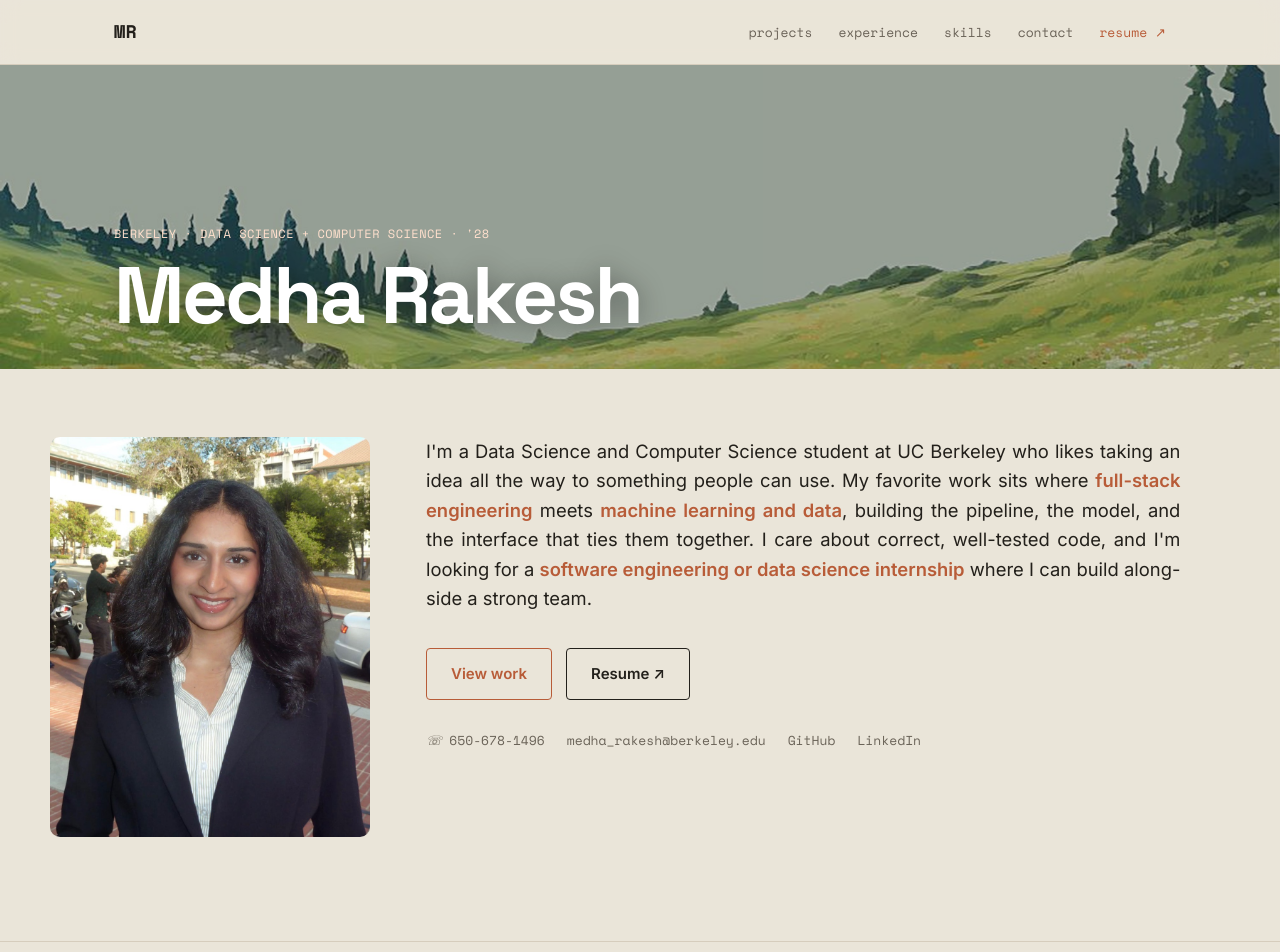
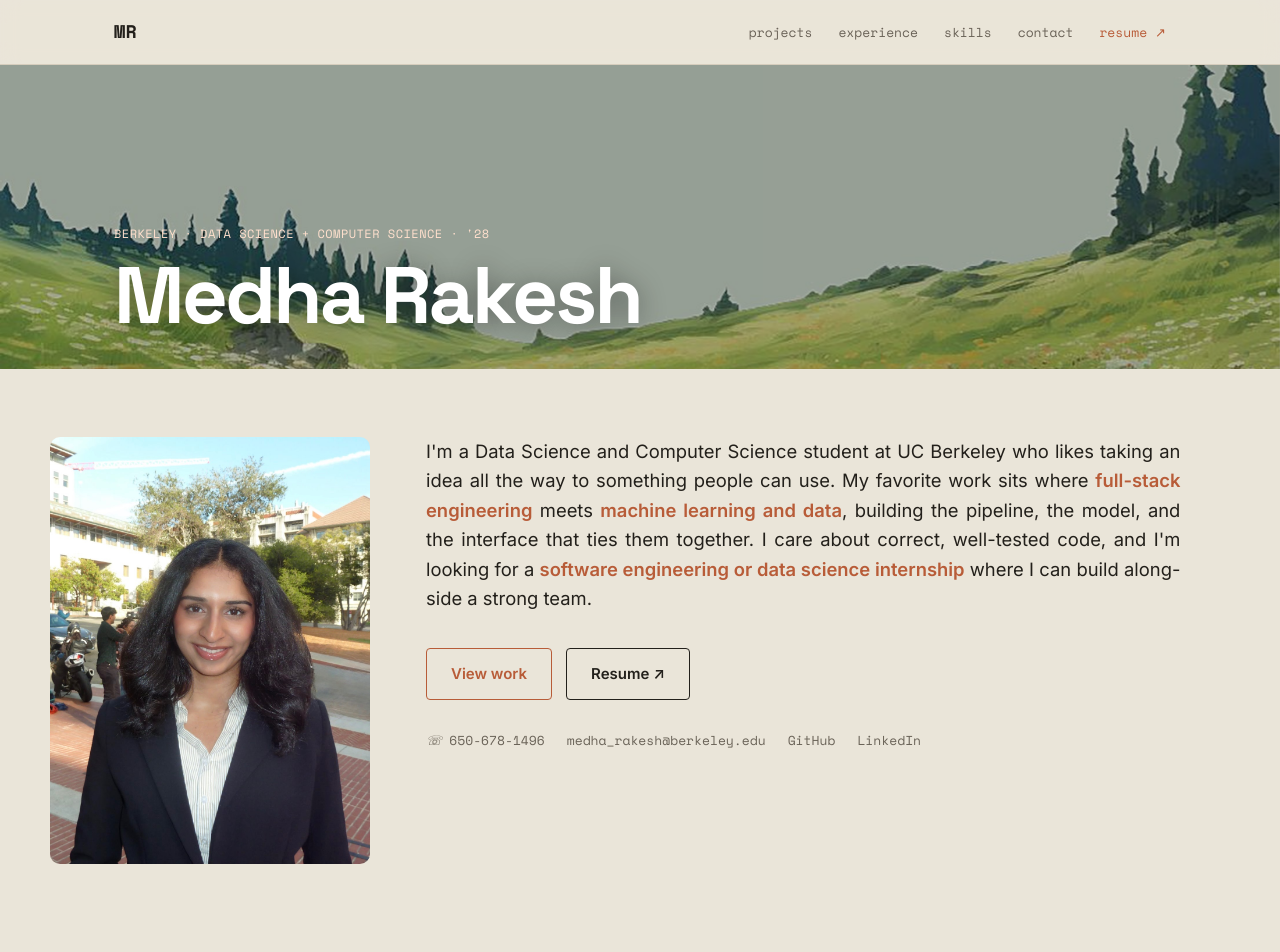
Before and after one commit to medha-rakesh/personal_website, a React (Vite) app: page / in a window 1280 px wide. Shown: the top 952 px of the page. Built offline with nearby package versions, Linux system fonts and the light colour scheme.

Commit message:
Use user-cropped headshot at natural 3:4

```diff
--- a/src/components/Intro.jsx
+++ b/src/components/Intro.jsx
@@ -11,7 +11,7 @@ export default function Intro() {
 
       <div className="wrap intro-body">
         <div className="intro-grid reveal">
-          <img className="intro-photo" src="/headshot.jpg?v=2" alt="Medha Rakesh" />
+          <img className="intro-photo" src="/headshot.jpg?v=3" alt="Medha Rakesh" />
           <div className="intro-text">
             <p className="intro-lead">
               I'm a Data Science and Computer Science student at UC Berkeley who likes taking
--- a/src/index.css
+++ b/src/index.css
@@ -92,7 +92,7 @@ img { display: block; max-width: 100%; }
 .intro-body { padding: 68px 0 104px; }
 .intro-grid { display: grid; grid-template-columns: 320px 1fr; gap: 56px; align-items: start; }
 @media (max-width: 760px) { .intro-grid { grid-template-columns: 1fr; gap: 30px; } }
-.intro-photo { width: 100%; aspect-ratio: 4 / 5; object-fit: cover; object-position: center; border-radius: 10px; }
+.intro-photo { width: 100%; height: auto; border-radius: 10px; }
 .intro-lead {
   font-size: clamp(0.95rem, 1.6vw, 1.15rem); line-height: 1.6;
   max-width: 41em; text-align: justify; hyphens: auto;
```
Also changed, not shown: public/headshot.jpg.
